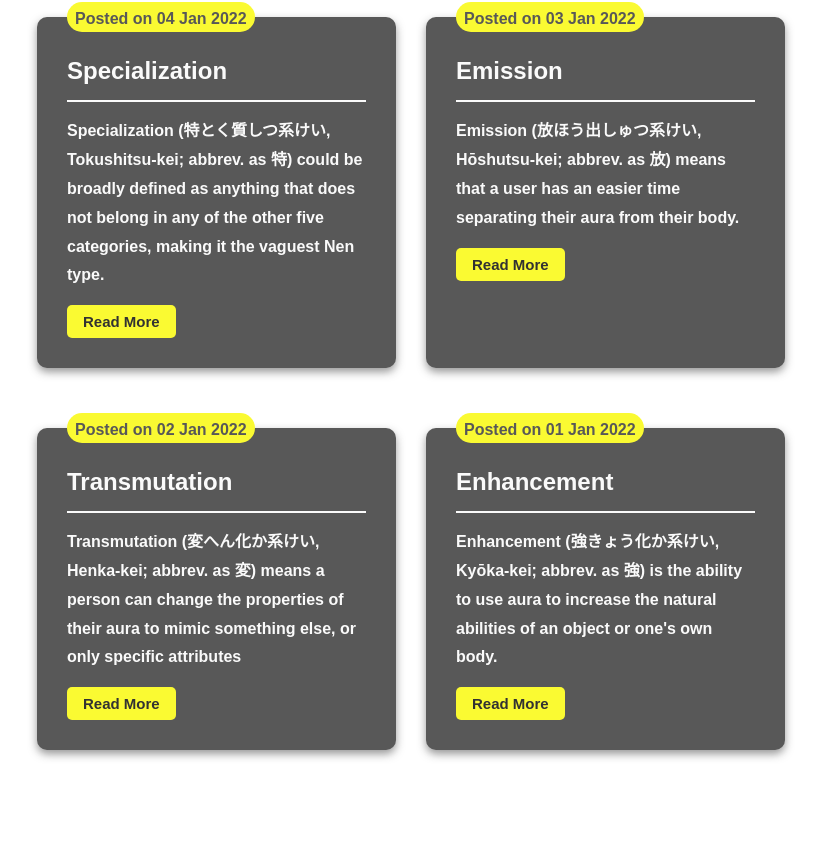
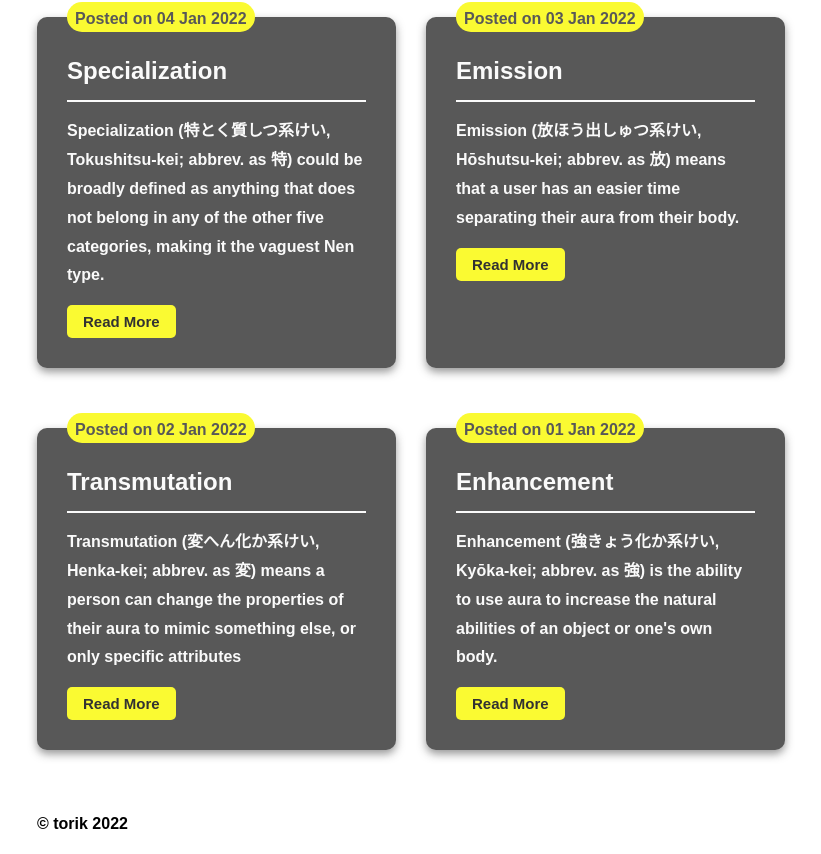
Before and after one commit to torik135/HXH-blog, a Next.js app: page / in a window 1280 px wide. Shown: the part 1005-1859 px from the top of the page, without its empty margins (229-1050 px from the left). Before the commit the page ends 1815 px from the top, so only its background shows below. Built offline with nearby package versions, Linux system fonts and the light colour scheme.

Commit message:
add footer

```diff
--- /dev/null
+++ b/components/Footer.js
@@ -0,0 +1,9 @@
+function Footer() {
+    return (
+        <footer>
+            <p>&copy; torik 2022</p>
+        </footer>
+    )
+}
+
+export default Footer
--- a/pages/index.js
+++ b/pages/index.js
@@ -7,6 +7,7 @@ import Head from 'next/head'
 
 import Post from '../components/Post'
 import Card from '../components/Card'
+import Footer from '../components/Footer'
 
 import sortByDate from '../utils/sortByDate'
 
@@ -60,6 +61,8 @@ export const Home = ({ posts }) => {
         ))}
       </div>
 
+      <Footer />
+
     </div>
   )
 }
```
